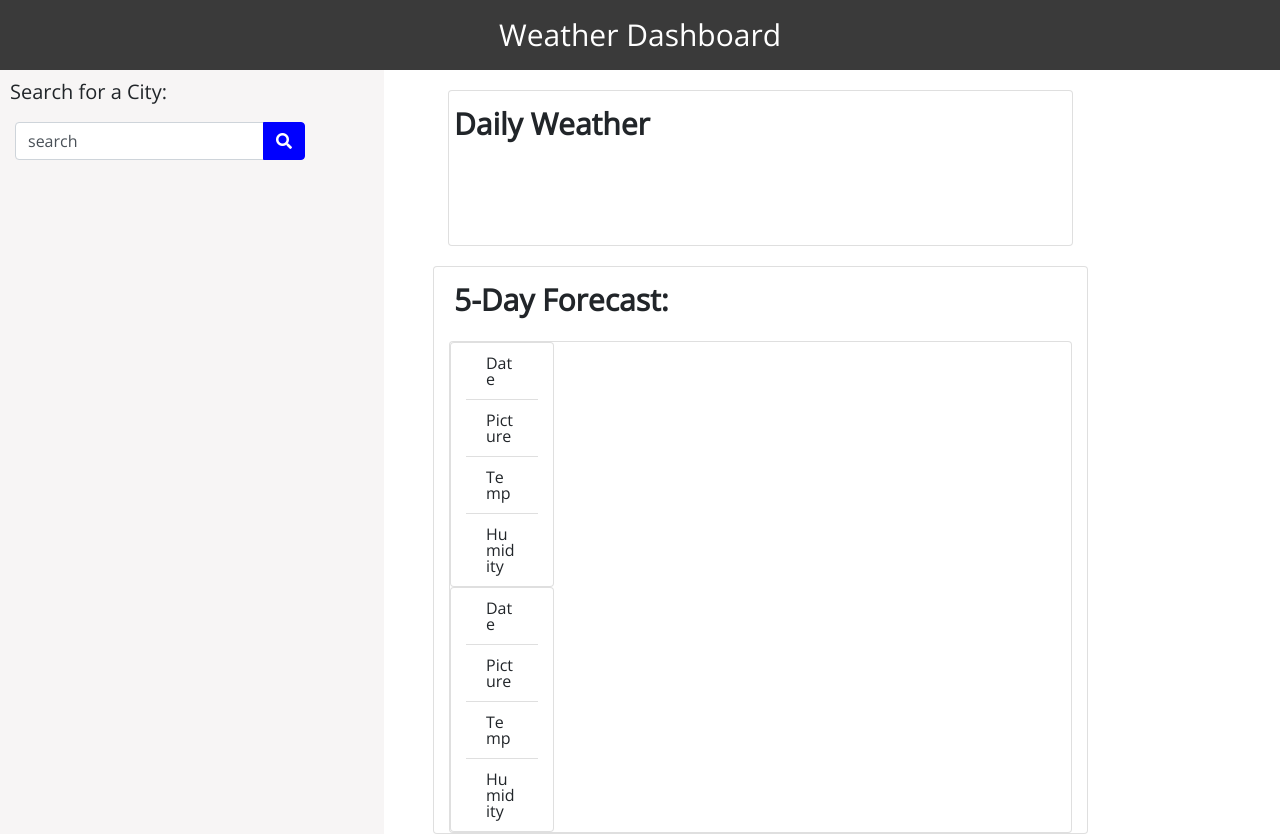
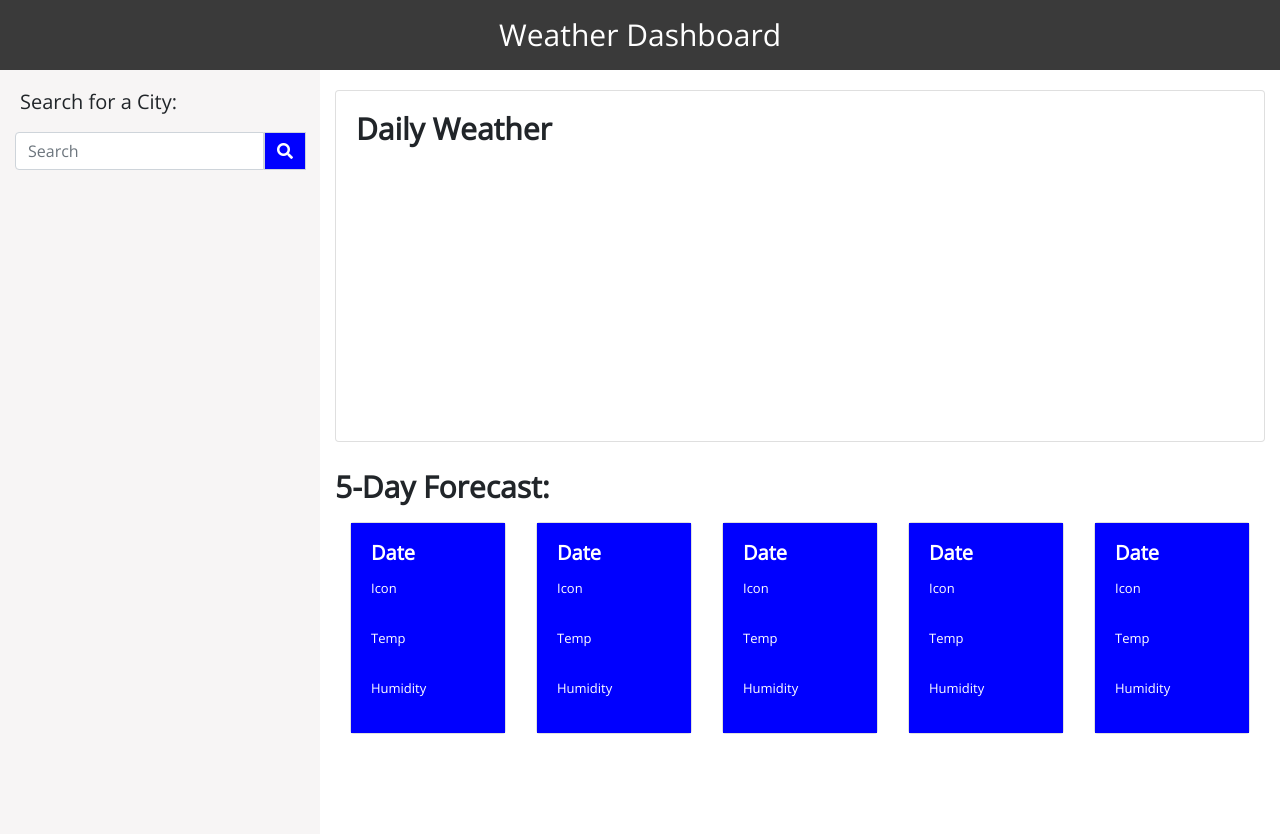
Before and after one commit to TiffanyCasey/Weather-Dashboard, a plain HTML site: page index.html in a window 1280 px wide. After the commit the page ends 800 px from the top, so only its background shows below. Drawn offline with nearby package versions, Linux system fonts and the light colour scheme; no server answers.

Commit message:
finished HTML and CSS. Finishing up JS

```diff
--- a/index.html
+++ b/index.html
@@ -1,6 +1,6 @@
 <!DOCTYPE html>
 <html lang="en">
-<head class=container>
+<head>
     <meta charset="UTF-8"/>
     <meta name="viewport" content="width=device-width, initial-scale=1.0"/>
     <meta http-equiv="X-UA-Compatible" content="ie=edge"/>
@@ -17,81 +17,101 @@
 <body>
 
     <!-- Header -->
-    <header id="header">Weather Dashboard</header>
+    <header class="row">
+        <div class="col-md-12" id="header">Weather Dashboard</div>
+    </header>
 
-    <!-- Side Search Bar -->
-    <div class="sidenav" id="weatherInput">
-        <h1>Search for a City:</h1>
+    <!-- Search Bar Columns -->
+    <aside class="row">
+        <div class="col-md-3 form-group" id="sideNav">
+            <h1>Search for a City:</h1>
+            <div class="input-group md-form form-sm form-1 pl-0">
+                <input class="form-control my-0 py-1" type="text" placeholder="Search" aria-label="Search">
+                <div class="input-group-prepend">
+                    <span class="input-group-text" id="basic-text1"><i class="fas fa-search"
+                        aria-hidden="true"></i></span>
+                  </div>
+            </div>
+            <!-- Prepends all searched cities -->
+            <div class="cityButtons">
+            </div>
+        </div>
+    </aside>
 
-        <div class="input-group col-md-10">
-            <input class="form-control py-2" type="search" value="search" id="example-search-input">
-            <span class="input-group-append">
-              <button class="btn btn-outline-secondary" type="button">
-                  <i class="fa fa-search"></i>
-              </button>
-            </span>
-        </div>
+ <!-- Main container with Daily Weather and 5-Day Forecast-->
+    <main class="container col-md-9">
 
-        <!-- Prepends all searched cities -->
-        <div class="cityButtons"></div>
-
-    </div>
-
-    <!-- Main container-->
-    <main class="container">
-
-        <!-- Row with Weather Displayed -->
-        <div class ="row" id="daily">
+         <!-- Row with Daily Weather -->
+        <div class="row">
             <div class="col-md-12">
                 <div class="card">
                     <div class="body">
                         <h2>Daily Weather</h2>
                         <p>
-                        <br>
-                        <br>
-                        <br>
-                        <br>
                         </p>
                     </div>
                 </div>
             </div>
         </div>
 
-        <!-- Row with 5-day forcast -->
-        <div class="row" id="fiveDay">
-            <div class="card col-md-12">
-                <h2>5-Day Forecast:</h2>
-                <div class="card">
+        <!-- Rows with 5-day forcast & header -->
+        <div class="row">
+            <div class="col-md-12" id="fiveDay">5-Day Forecast:</div>
+        </div>
 
+        <section class="row">
+            <div class="col-md-12" id="dailyforcast">
+                <div class="card-deck">
 
-                    <div class="body">
+                    <div class="card" id="day1">
+                        <div class="card-body">
+                            <div id="card-header">Date</div>
+                            <div class="card-text">Icon</div>
+                            <div class="card-text">Temp</div>
+                            <div class="card-text">Humidity</div>
+                        </div>
+                    </div>
 
+                    <div class="card" id="day2">
+                        <div class="card-body">
+                            <div id="card-header">Date</div>
+                            <div class="card-text">Icon</div>
+                            <div class="card-text">Temp</div>
+                            <div class="card-text">Humidity</div>
+                        </div>
+                    </div>
 
-                        <div class="card col-md-2" id="day1">
-                            <ul class="list-group list-group-flush">
-                            <li class="list-group-item">Date</li>
-                            <li class="list-group-item">Picture</li>
-                            <li class="list-group-item">Temp</li>
-                            <li class="list-group-item">Humidity</li>
-                            </ul>
+                    <div class="card" id="day4">
+                        <div class="card-body">
+                            <div id="card-header">Date</div>
+                            <div class="card-text">Icon</div>
+                            <div class="card-text">Temp</div>
+                            <div class="card-text">Humidity</div>
                         </div>
+                    </div>
 
-                        <div class="card col-md-2" id="day1">
-                            <ul class="list-group list-group-flush">
-                            <li class="list-group-item">Date</li>
-                            <li class="list-group-item">Picture</li>
-                            <li class="list-group-item">Temp</li>
-                            <li class="list-group-item">Humidity</li>
-                            </ul>
+                    <div class="card" id="day4">
+                        <div class="card-body">
+                            <div id="card-header">Date</div>
+                            <div class="card-text">Icon</div>
+                            <div class="card-text">Temp</div>
+                            <div class="card-text">Humidity</div>
                         </div>
-
+                    </div>
+                    <div class="card" id="day5">
+                        <div class="card-body">
+                            <div id="card-header">Date</div>
+                            <div class="card-text">Icon</div>
+                            <div class="card-text">Temp</div>
+                            <div class="card-text">Humidity</div>
+                        </div>
                     </div>
                 </div>
             </div>
-        </div>
-
+        </section>
 
     </main>
+
 
   <!--link to JavaScript and jQuery & Moment -->
 <script src="https://code.jquery.com/jquery-3.4.1.min.js"></script>
--- a/style.css
+++ b/style.css
@@ -1,3 +1,5 @@
+/*--Overall Styling */
+
 * {
     box-sizing: border-box;
     margin: 0px;
@@ -5,30 +7,10 @@
     font-family: 'Open Sans', sans-serif;
 }
 
-/* The sidebar menu */
-.sidenav {
-    height: 100%;
-    width: 30%;
-    position: fixed;
-    z-index: 1;
-    top: 70px;
-    left: 0;
-    background-color: rgb(247, 245, 245);
-    overflow-x: hidden;
-    padding-top: 0px;
-  }
-
-  .container {
-    width: 70%;
-    padding-left: 20%;
-    padding-top: 20px;
-
-  }
-
 body {
     font-size: 16px;
     line-height: 1;
-  }
+}
 
 header {
     font-size: 30px;
@@ -38,41 +20,94 @@ header {
     padding: 20px;
 }
 
+.container {
+    width: 100%;
+    padding-top: 20px;
+    clear: both;
+    float: right;
+}
+
+section {
+    overflow: auto;
+    clear: both;
+    width: 100%;
+  }
+
+/* Search for a city sidebar */
+
+#sideNav {
+    height: 100%;
+    position: fixed;
+    top: 70px;
+    left: 0;
+    background-color: rgb(247, 245, 245);
+}
+
 h1 {
     font-size: 20px;
     text-align: left;
-    padding: 10px;
+    padding: 20px 0px 10px 5px;
 }
+
+#basic-text1 {
+    background-color: blue;
+}
+
+.fas {
+    color: white;
+}
+
+/*--Daily Forecast */
 
 h2 {
     font-size: 30px;
     text-align: left;
-    font-weight: bolder !important;
-    padding: 15px 15px 15px 5px;
+    font-weight: bolder;
+    padding: 20px;
 }
 
-.input-group col {
-    margin: 10px;
-    height: 35px;
+p {
+    padding-bottom: 250px;
 }
 
-.btn {
-    color: white;
-    background-color: blue;
-    border-color: blue;
+/*--5-Day Forecast */
+
+#fiveDay {
+    text-align: left;
+    font-weight: bold;
+    padding-top: 30px;
+    padding-bottom: 15px;
+    font-size: 30px;
 }
 
-/*--5-Day Forcast */
-
-#fiveDay {
-    padding-top: 20px;
+#dailyforcast {
+    width: 100%;
+    padding: 0;
+    margin: 5px 0px 0px 15px;
 }
 
-
-.list-group list-group-flush {
-    background-color: blue;
+.card-deck {
+    margin: 0 auto;
+    float: none;
+    margin-bottom: 10px;
 }
 
+.card-body {
+    background-color: blue;
+    color: white;
+}
+
+#card-header {
+    font-size: 20px;
+    text-align: left;
+    font-weight: bolder;
+}
+
+.card-text {
+    font-size: 13px;
+    line-height: 50px;
+    padding: 0;
+}
 
 /*--Media Queries */
 
```
